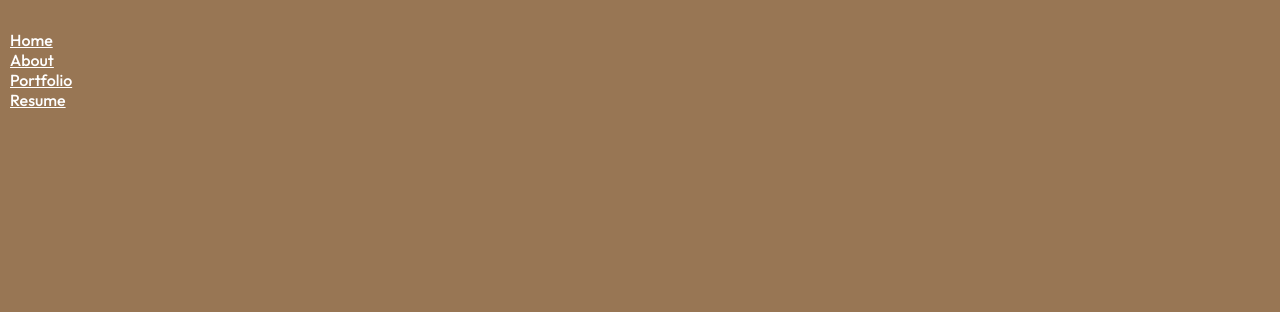
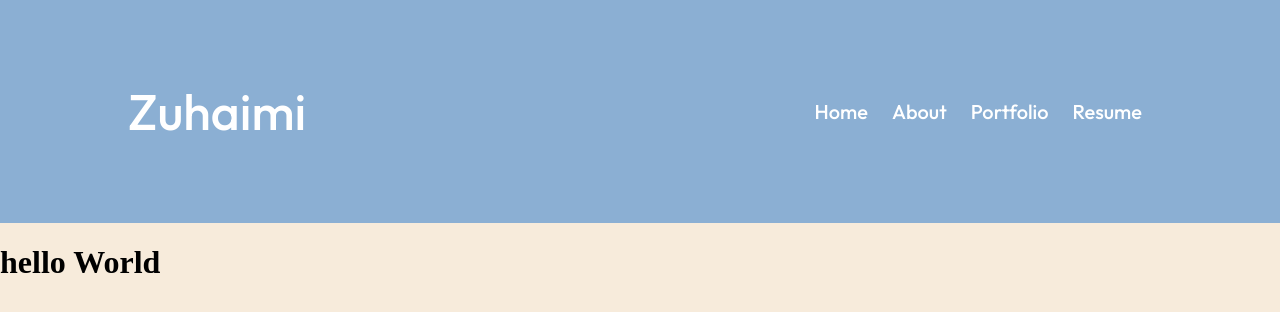
Before and after one commit to haziq462/haziq462.github.io, a plain HTML site: page index.html in a window 1280 px wide. Drawn offline with Linux system fonts and the light colour scheme.

Commit message:
Fixed Header

```diff
--- a/css/styles.css
+++ b/css/styles.css
@@ -1,40 +1,55 @@
 @import url('https://fonts.googleapis.com/css2?family=Outfit:wght@100..900&display=swap');
 
-*{
+html,body{
     box-sizing: border-box;
     margin: 0;
     padding: 0;
-    background-color: #987654;
+    background-color: #f7ebdb;
+
 }
 
-li, a{
+
+p, li, a{
     font-family: "Outfit", serif;
     font-optical-sizing: auto;
     font-weight: 500;
     font-style: normal;
     color: white;
+    text-decoration: none;
 }
+
 
 header {
     display: flex;
-    justify-content: space-between;
+    justify-content: flex-end;
     align-items: center;
-    padding: 30px 10px;
+    padding: 30px 10%;
+    background-color: #8bafd3;
+
 }
 
-.nav__links {
+.logo {
+
+    cursor: pointer;
+    margin-right: auto;
+}
+
+.logo p{
+    font-size: 50px;
+    margin-left: auto;
+}
+
+.nav__list{
     list-style: none;
 }
 
-.nav__links li{
-    display: inline;
-    padding: 0px 20px;
-}
-
-.nav__links li a{
+.nav__list li{
+    display: inline-block;
+    font-size: 20px;
+    padding: 0px 10px;
     transition: all 0.3s ease 0s;
 }
 
-.nav__links li a:hover{
-    color: skyblue;
+.nav__list li:hover{
+    color: #0088a9
 }
--- a/index.html
+++ b/index.html
@@ -12,15 +12,22 @@
 
     <body>
         <header>
-            <nav>
-                <ul class=""nav__links">
-                    <li><a href="#">Home</a></li>
-                    <li><a href="#">About</a></li>
-                    <li><a href="#">Portfolio</a></li>
-                    <li><a href="resume/Resume_MuhammadZuhaimi.pdf" target="_blank">Resume</a></li>
+            <div class="logo" src="images/logo.svg" alt="logo">
+                <p>
+                    Zuhaimi
+                </p>
+            </div>
+            <nav class="navigation">
+                <ul class="nav__list">
+                    <li ><a href="#">Home</a></li>
+                    <li ><a href="#">About</a></li>
+                    <li ><a href="#">Portfolio</a></li>
+                    <li ><a href="resume/Resume_MuhammadZuhaimi.pdf" target="_blank">Resume</a></li>
                 </ul>
             </nav>
         </header>
+        <h1> hello World </h1>
     </body>
 
+
 </html>
```
Also changed, not shown: images/logo.png (added), images/logo.svg (added).
